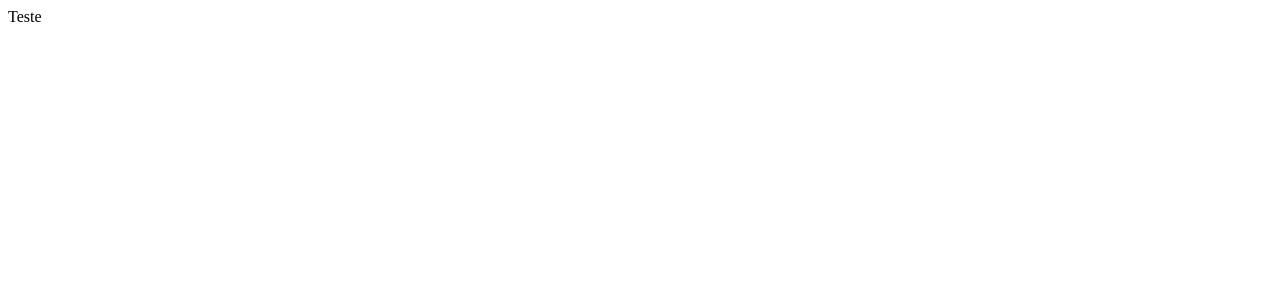
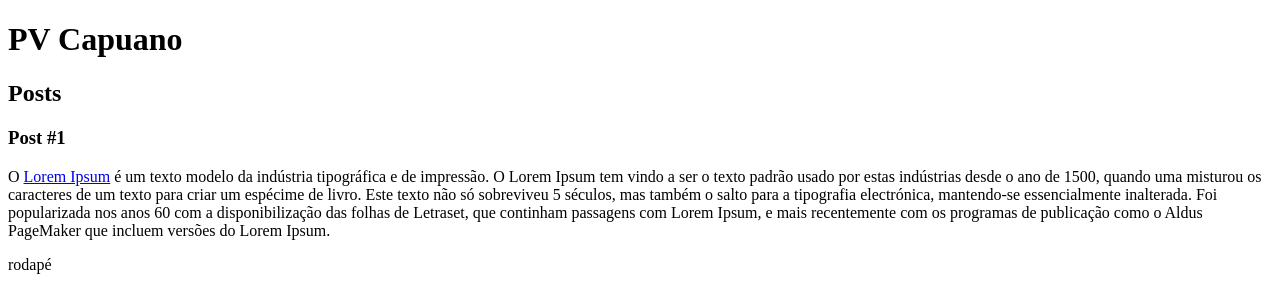
Before and after one commit to pvcapuano/DIO, a plain HTML site: page Bootcamp/Html-Css/index.html in a window 1280 px wide. Drawn offline with Linux system fonts and the light colour scheme.

Commit message:
modulo html

```diff
--- a/Bootcamp/Html-Css/index.html
+++ b/Bootcamp/Html-Css/index.html
@@ -4,9 +4,33 @@
     <meta charset="UTF-8">
     <meta http-equiv="X-UA-Compatible" content="IE=edge">
     <meta name="viewport" content="width=device-width, initial-scale=1.0">
-    <title>Módulo HTML CSS</title>
+    <title>PV Capuano</title>
 </head>
 <body>
-    Teste
+    <header>
+        <h1>PV Capuano</h1>
+    </header>
+
+    <section>
+        <header>
+            <h2>
+                Posts
+            </h2>
+        </header>
+
+        <article>
+            <header>
+               <h3>
+                Post #1
+               </h3>
+            </header>
+            <p>
+                O <a href="https://pt.lipsum.com/" target="_blank">Lorem Ipsum</a> é um texto modelo da indústria tipográfica e de impressão. O Lorem Ipsum tem vindo a ser o texto padrão usado por estas indústrias desde o ano de 1500, quando uma misturou os caracteres de um texto para criar um espécime de livro. Este texto não só sobreviveu 5 séculos, mas também o salto para a tipografia electrónica, mantendo-se essencialmente inalterada. Foi popularizada nos anos 60 com a disponibilização das folhas de Letraset, que continham passagens com Lorem Ipsum, e mais recentemente com os programas de publicação como o Aldus PageMaker que incluem versões do Lorem Ipsum.
+            </p>
+        </article>
+    </section>
+    <footer>
+        rodapé
+    </footer>
 </body>
 </html>
```
